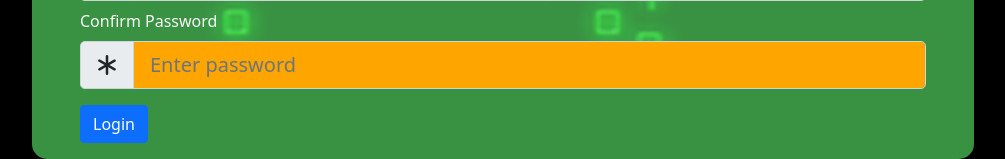
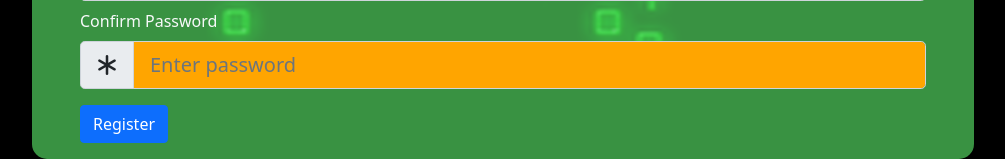
Before and after one commit to ayush-moghe/ERHS-Coding-Club-Website, a PHP site: page /login/register.php in a window 1280 px wide. Shown: the part 681-840 px from the top of the page, without its empty margins (137-1142 px from the left). Run offline with PHP 8.4, Linux system fonts and the light colour scheme; some libraries are stand-ins or nearby versions.

Commit message:
fixed some bugs with the login

```diff
--- a/login/register.php
+++ b/login/register.php
@@ -9,8 +9,8 @@ $inline = "background-image: url('../private/assets/img/ERHSCC.png'); background
 <?php require_once "../private/temp/headerNest.php"; ?>
 <?php require_once "../private/temp/navbarNest.php"; ?>
 
-    <div class="container-fluid text-centet">
-        <form method="post" action="login.php" class="w-75 ps-5 pe-5" style="margin: auto; background-color: rgba(91, 232, 105, 0.63); border-radius: 15px;">
+    <div class="container-fluid">
+        <form method="post" action="" class="w-75 ps-5 pe-5" style="margin: auto; background-color: rgba(91, 232, 105, 0.63); border-radius: 15px;">
 
             <div class="h1 fs-sm-5 erhs-h1 text-center mb-4 mt-3" style="font-family: 'Orbitron', sans-serif; text-shadow: 2px 2px 2px white;">Login/ Register</div>
 
@@ -67,7 +67,7 @@ $inline = "background-image: url('../private/assets/img/ERHSCC.png'); background
 
             </div>
 
-            <button type="submit" class="btn btn-primary mt-3 mb-3">Login</button>
+            <button type="submit" class="btn btn-primary mt-3 mb-3">Register</button>
         </form>
 
     </div>
--- a/login/student.php
+++ b/login/student.php
@@ -8,8 +8,8 @@ $inline = "background-image: url('../private/assets/img/ERHSCC.png'); background
 <?php require_once "../private/temp/headerNest.php"; ?>
 <?php require_once "../private/temp/navbarNest.php"; ?>
 
-<div class="container-fluid text-center banner">
-    <form method="post" action="login.php" class="w-75 ps-5 pe-5" style="margin: auto; background-color: rgba(91, 232, 105, 0.63); border-radius: 15px;">
+<div class="container-fluid">
+    <form method="post" action="" class="w-75 ps-5 pe-5" style="margin: auto; background-color: rgba(91, 232, 105, 0.63); border-radius: 15px;">
 
         <div class="h1 fs-sm-5 erhs-h1 text-center mb-4 mt-3" style="font-family: 'Orbitron', sans-serif; text-shadow: 2px 2px 2px white;">Login/ Register</div>
 
--- a/login/teacher.php
+++ b/login/teacher.php
@@ -8,8 +8,8 @@ $inline = "background-image: url('../private/assets/img/ERHSCC.png'); background
 <?php require_once "../private/temp/headerNest.php"; ?>
 <?php require_once "../private/temp/navbarNest.php"; ?>
 
-<div class="container-fluid text-centet">
-    <form method="post" action="login.php" class="w-75 ps-5 pe-5" style="margin: auto; background-color: rgba(91, 232, 105, 0.63); border-radius: 15px;">
+<div class="container-fluid">
+    <form method="post" action="" class="w-75 ps-5 pe-5" style="margin: auto; background-color: rgba(91, 232, 105, 0.63); border-radius: 15px;">
 
         <div class="h1 fs-sm-5 erhs-h1 text-center mb-4 mt-3" style="font-family: 'Orbitron', sans-serif; text-shadow: 2px 2px 2px white;">Login/ Register</div>
 
```
